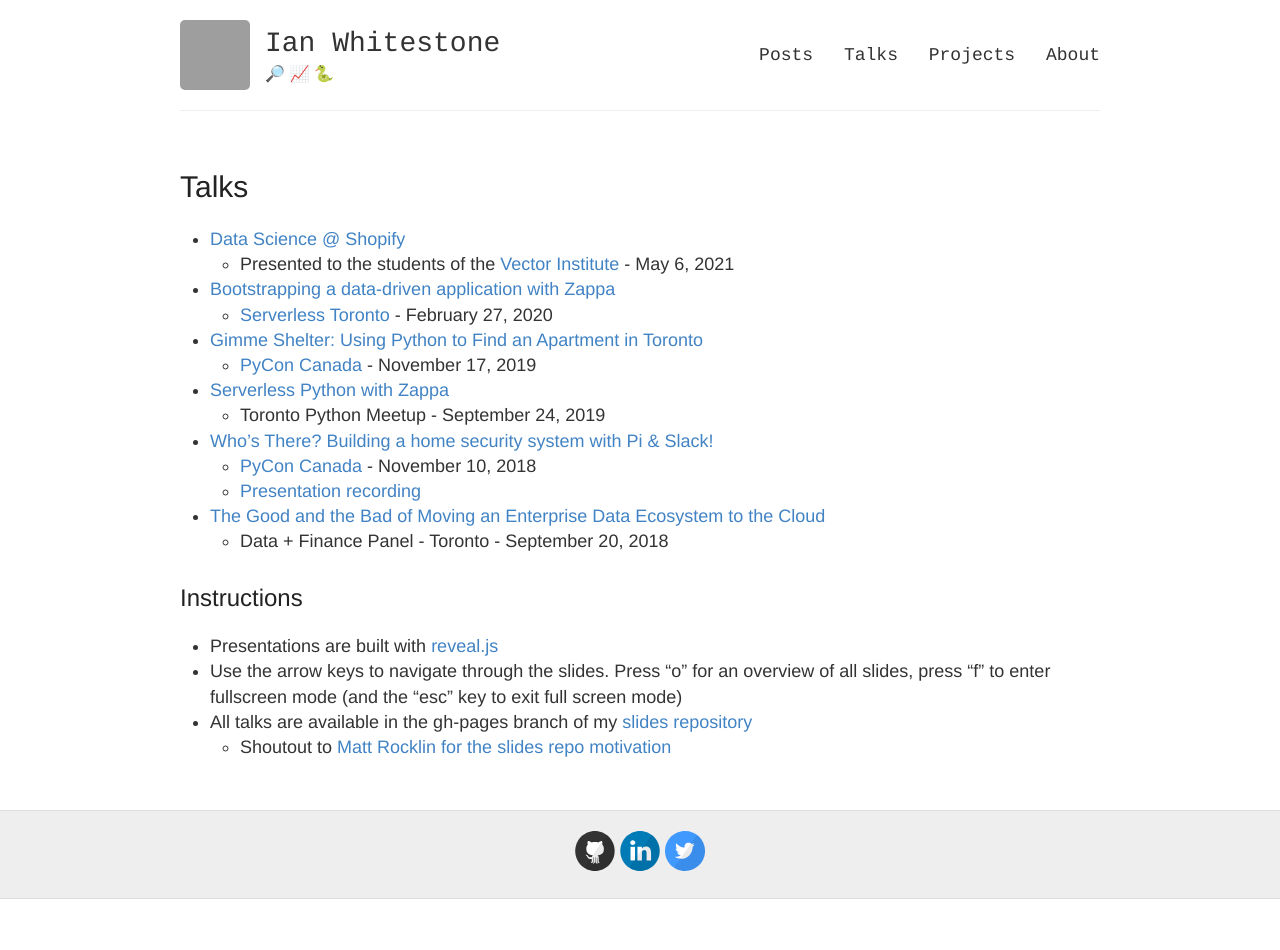
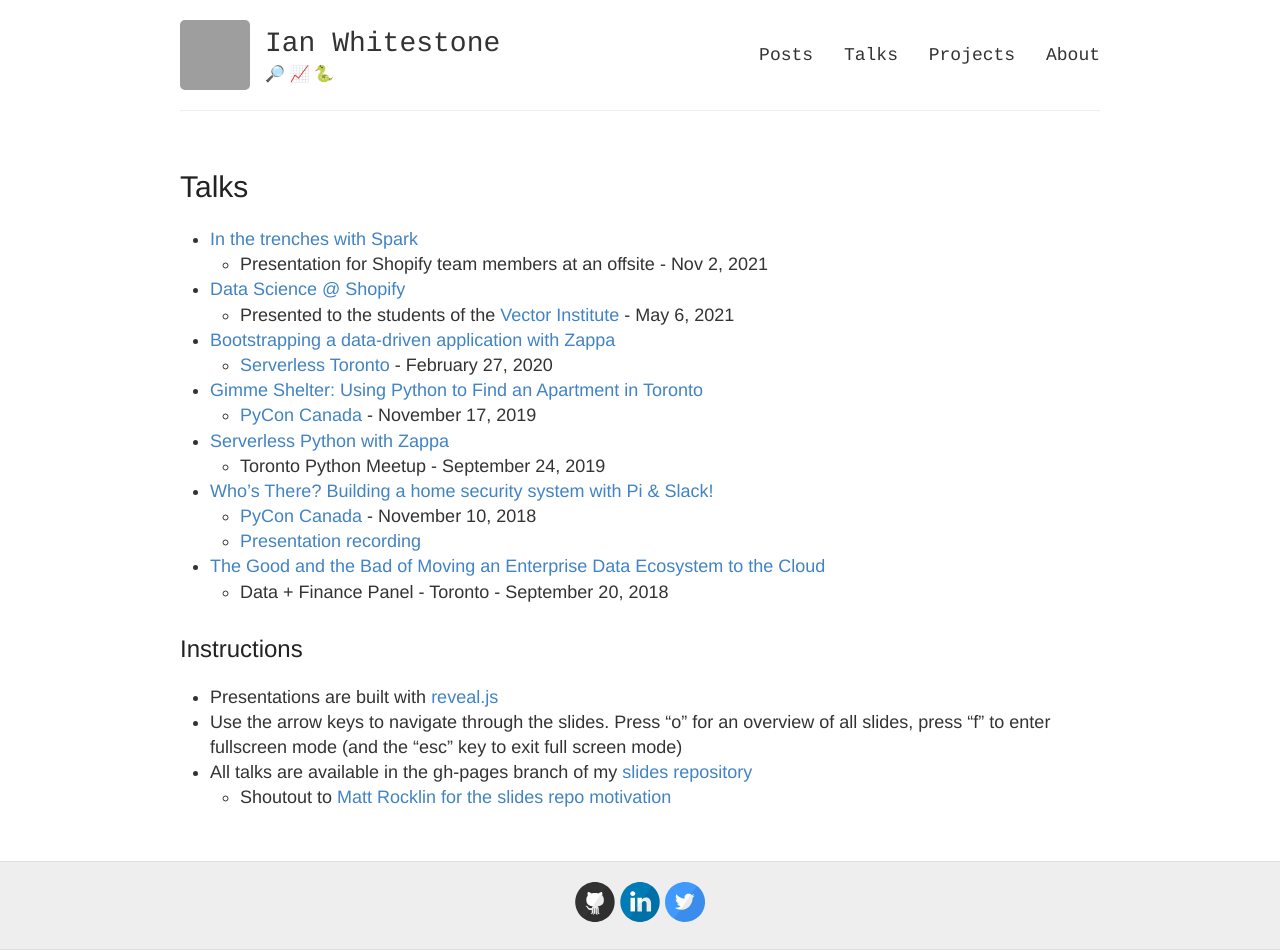
Before and after one commit to ian-whitestone/ian-whitestone.github.io, a Jekyll site: the page built from pages/talks.md, in a window 1280 px wide. Built offline with Jekyll 4.4.1, drawn with Linux system fonts in a browser that asks for light colours; before the commit the page ends 900 px from its top, so only the background shows below that; grey boxes are pictures that could not be loaded.

Commit message:
Add link to spark presentation

```diff
--- a/pages/talks.md
+++ b/pages/talks.md
@@ -4,6 +4,8 @@ title: Talks
 permalink: /talks/
 ---
 
+*   [In the trenches with Spark](https://ianwhitestone.work/slides-v2/in-the-trenches-with-spark.html)
+    * Presentation for Shopify team members at an offsite - Nov 2, 2021
 *   [Data Science @ Shopify](https://ianwhitestone.work/slides-v2/data-science-at-shopify.html)
     * Presented to the students of the [Vector Institute](https://vectorinstitute.ai/) - May 6, 2021
 *   [Bootstrapping a data-driven application with Zappa](https://ianwhitestone.work/slides/serverless-meetup-feb-2020.html)
```
